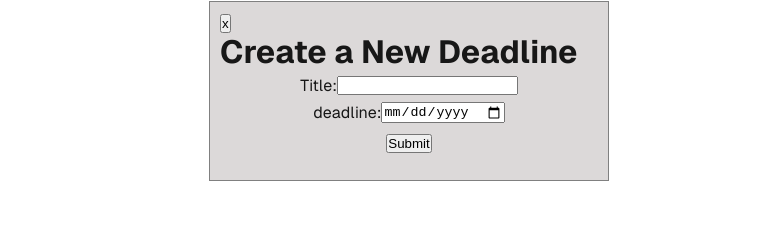
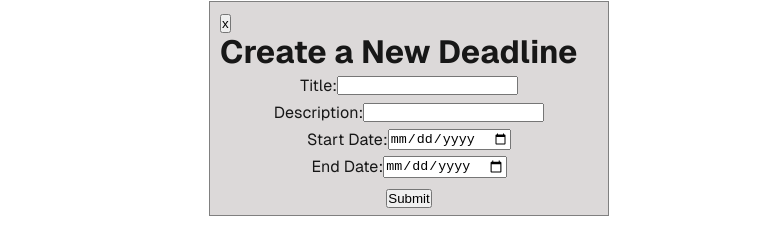
Before and after one commit to leigh966/deadliner, a Next.js app: page / in a window 1280 px wide. Both pictures are taken after a click on the button "Add". Shown: the part 309-540 px from the top of the page, without its empty margins (231-1009 px from the left). Built offline with nearby package versions, Linux system fonts and the light colour scheme; no server answers; the database is empty.

Commit message:
updated form to handle new fields

```diff
--- a/src/app/DeadlineForm.js
+++ b/src/app/DeadlineForm.js
@@ -6,7 +6,9 @@ import styles from "./DeadlineForm.module.css";
 
 export default function DeadlineForm({ setVisible }) {
   const [title, setTitle] = useState("");
-  const [deadline, setdeadline] = useState("");
+  const [description, setDescription] = useState("");
+  const [startDate, setStartDate] = useState("");
+  const [endDate, setEndDate] = useState("");
   const [message, setMessage] = useState("");
   const router = useRouter();
 
@@ -15,7 +17,12 @@ export default function DeadlineForm({ setVisible }) {
     e.preventDefault();
 
     // Data to be sent to the backend API
-    const deadlineData = { title, deadline };
+    const deadlineData = {
+      title,
+      description,
+      start_date: startDate,
+      end_date: endDate,
+    };
     console.log(deadlineData);
     const bodyData = JSON.stringify(deadlineData);
     console.log(bodyData);
@@ -32,7 +39,9 @@ export default function DeadlineForm({ setVisible }) {
         const result = await response.json();
         setMessage("deadline created successfully!");
         setTitle("");
-        setdeadline("");
+        setDescription("");
+        setStartDate("");
+        setEndDate("");
         router.refresh();
       } else {
         setMessage("Error creating deadline.");
@@ -58,12 +67,31 @@ export default function DeadlineForm({ setVisible }) {
           />
         </div>
         <div className={styles.field}>
-          <label htmlFor="deadline">deadline:</label>
+          <label htmlFor="description">Description:</label>
+          <input
+            type="text"
+            id="description"
+            value={description}
+            onChange={(e) => setDescription(e.target.value)}
+          />
+        </div>
+        <div className={styles.field}>
+          <label htmlFor="start_date">Start Date:</label>
           <input
             type="date"
-            id="deadline"
-            value={deadline}
-            onChange={(e) => setdeadline(e.target.value)}
+            id="start_date"
+            value={startDate}
+            onChange={(e) => setStartDate(e.target.value)}
+            required
+          />
+        </div>
+        <div className={styles.field}>
+          <label htmlFor="end_date">End Date:</label>
+          <input
+            type="date"
+            id="end_date"
+            value={endDate}
+            onChange={(e) => setEndDate(e.target.value)}
             required
           />
         </div>
--- a/src/app/DeadlineForm.module.css
+++ b/src/app/DeadlineForm.module.css
@@ -1,7 +1,7 @@
 #deadlineForm {
   position: fixed;
   width: 400px;
-  height: 180px;
+  height: 215px;
   border: 1px solid grey;
   background-color: rgba(139, 131, 131, 0.3);
   padding: 10px;
```
